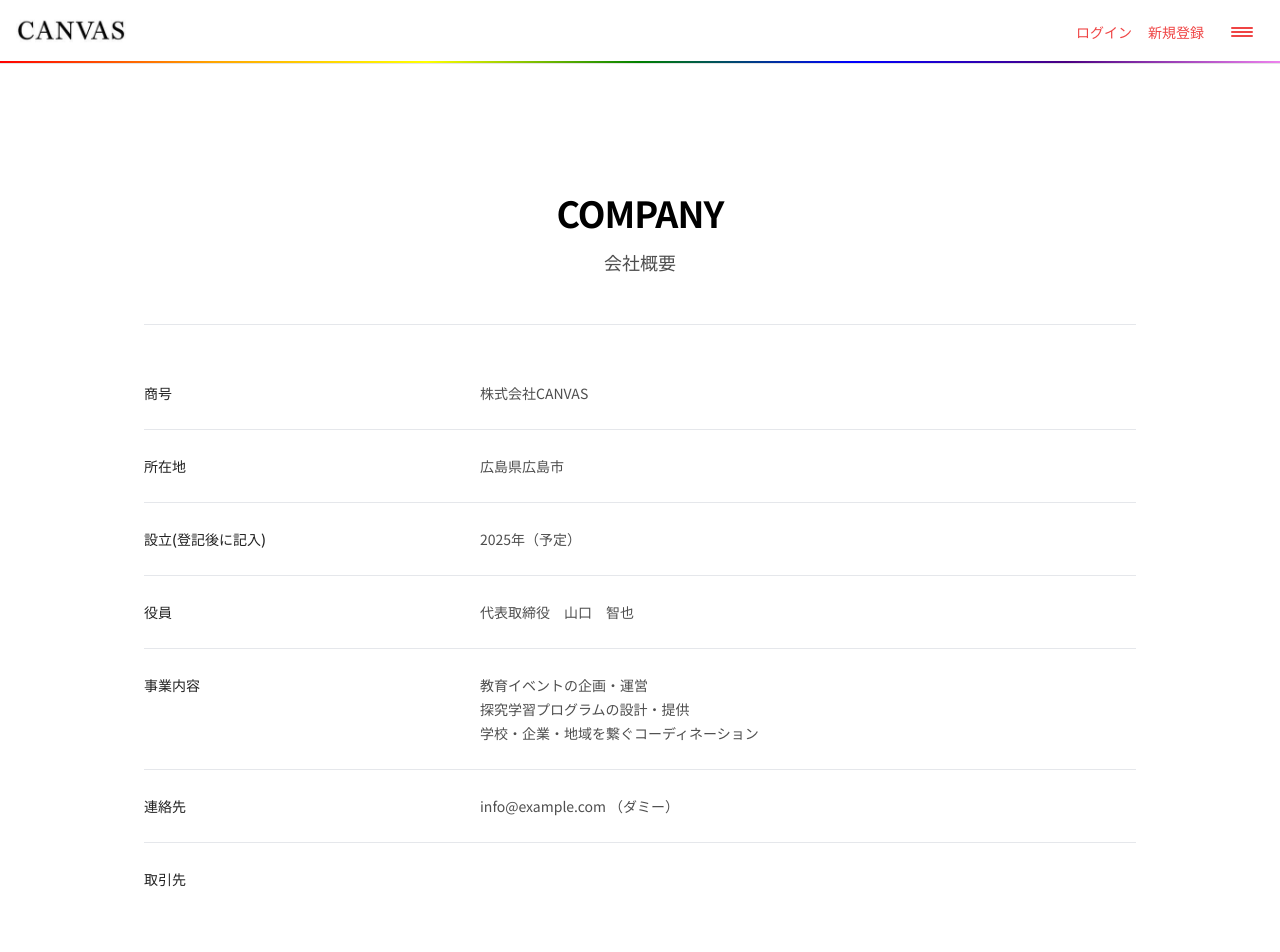
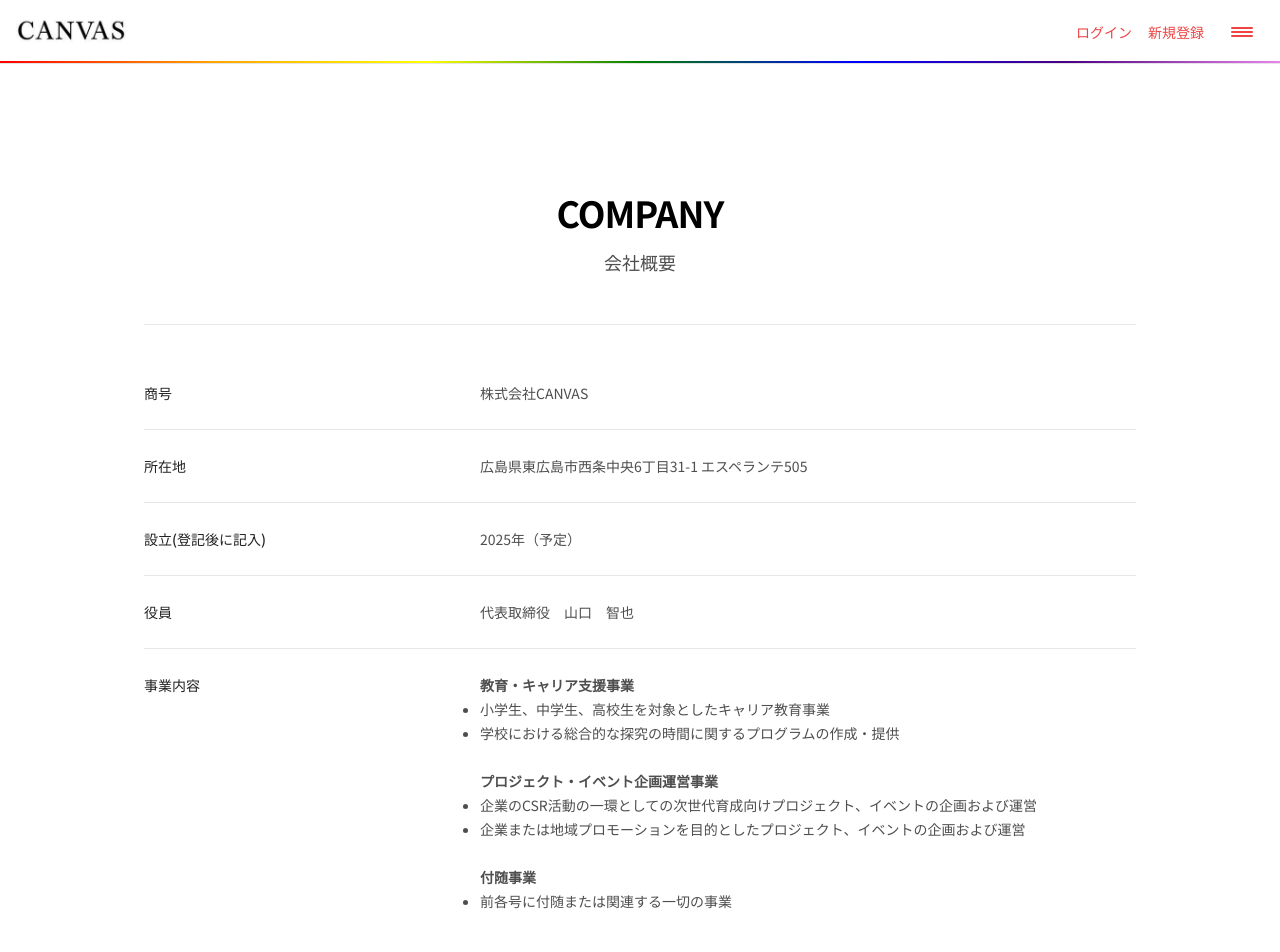
Before and after one commit to yvngmaxe/Canvas-site, a Next.js app: page /company in a window 1280 px wide. Shown: the top 952 px of the page. Built offline with nearby package versions, Linux system fonts and the light colour scheme; no server answers.

Commit message:
sentence

```diff
--- a/app/aboutus/page.tsx
+++ b/app/aboutus/page.tsx
@@ -19,27 +19,17 @@ export default function AboutUsPage() {
             className={`${styles.section} ${styles.splitSection} ${styles.sectionFirst}`}
           >
             <div className={styles.splitText}>
-              <h2 className={styles.heading}>教育から広島の色を描き興す</h2>
+              <h2 className={styles.heading}>越境する</h2>
               <div className={styles.bodyCopy}>
                 <p className={styles.text}>
-                  情報が錯綜するこの社会で遠くにあるものがまるで近くにあるかのように感じることがありませんか。すべての情報が手に入る現代社会で都道府県として、各地域として区切られている曲がりくねった線は何を意味しているのでしょうか。情報に目を取られ、あなたの手の届く範囲にある素敵なつながりを忘れていませんか。
-                </p>
-                <p className={styles.text}>
-                  多種多様な地域や事業をテーマに探究を行うことで子どもに新しい「生きるための色」を咲かせ、一方では、この色により新たに地域創生の種が植えられます。教育を通して、新たな人々のつながり・想いを生むと同時に、子どもの点数化できない人間としての力を見つけます。
-                </p>
-                <p className={styles.text}>
-                  あなただけの推し企業・地域・場所を見つけてください。
-                  <br />
-                  ここから、教育から、個人を、地域を、色鮮やかに。
-                  <br />
-                  ここにすべての想いを乗せて広島の色をキャンバスに描き興こす。
+                  確固たる自分を持つことが自分の人生の最大の教科書になる。子どもが受動的に学ぶ閉鎖的な学習空間など、既存の行動範囲/思考範囲を越えない教育は「自分とは」という自分らしさを失わせます。私たちは、自分の快適な土地や空間を越えて深く学び、既存の思考の枠を越えて探究し、今の自分を越えて本当の自分を描き出すことで、揺るがぬ信念や夢、目標につながる確固たる自分を築くことができる。自分を越え、未踏の領域で得た揺るがぬ信念と夢、目標こそが、人生を切り拓く羅針盤となるのです。子どもの内側に秘められているモノを外側へ引き出し、子どもが未来を見つけて切り拓くためのキャリア教育です。
                 </p>
               </div>
             </div>
             <div className={styles.splitVisual}>
               <Image
                 src="/images/01.png"
-                alt="CANVASの学びを象徴する色鮮やかなグラフィック"
+                alt="1つ目の項目の見出しの画像"
                 width={640}
                 height={640}
                 className={styles.sectionImage}
@@ -55,7 +45,7 @@ export default function AboutUsPage() {
             <div className={styles.splitVisual}>
               <Image
                 src="/images/02.png"
-                alt="学びに向かう子どもたちのイメージ"
+                alt="２つ目の項目の見出しの画像"
                 width={640}
                 height={640}
                 className={styles.sectionImage}
@@ -63,7 +53,9 @@ export default function AboutUsPage() {
             </div>
             <div className={styles.splitText}>
               <h2 className={styles.heading}>
-                変わりゆく世の中と共に教育の形をアップデートする
+                変わりゆく世の中と共に
+                <br />
+                教育の形をアップデートする
               </h2>
               <div className={styles.bodyCopy}>
                 <p className={styles.text}>
--- a/app/company/page.tsx
+++ b/app/company/page.tsx
@@ -18,7 +18,7 @@ export default function CompanyPage() {
               所在地
             </dt>
             <dd className="mt-1 text-sm leading-6 text-foreground/80 sm:col-span-2 sm:mt-0">
-              広島県広島市
+              広島県東広島市西条中央6丁目31-1 エスペランテ505
             </dd>
           </div>
           <div className="px-4 py-6 sm:grid sm:grid-cols-3 sm:gap-4 sm:px-0">
@@ -42,11 +42,33 @@ export default function CompanyPage() {
               事業内容
             </dt>
             <dd className="mt-1 text-sm leading-6 text-foreground/80 sm:col-span-2 sm:mt-0">
-              教育イベントの企画・運営
-              <br />
-              探究学習プログラムの設計・提供
-              <br />
-              学校・企業・地域を繋ぐコーディネーション
+              <strong>教育・キャリア支援事業</strong>
+              <ul>
+                <li style={{ listStyleType: "disc" }}>
+                  小学生、中学生、高校生を対象としたキャリア教育事業
+                </li>
+                <li style={{ listStyleType: "disc" }}>
+                  学校における総合的な探究の時間に関するプログラムの作成・提供
+                </li>
+                <br />
+              </ul>
+              <strong>プロジェクト・イベント企画運営事業</strong>
+              <ul>
+                <li style={{ listStyleType: "disc" }}>
+                  企業のCSR活動の一環としての次世代育成向けプロジェクト、イベントの企画および運営
+                </li>
+                <li style={{ listStyleType: "disc" }}>
+                  企業または地域プロモーションを目的としたプロジェクト、イベントの企画および運営
+                </li>
+                <br />
+              </ul>
+              <strong>付随事業</strong>
+              <ul>
+                <li style={{ listStyleType: "disc" }}>
+                  前各号に付随または関連する一切の事業
+                </li>
+                <br />
+              </ul>
             </dd>
           </div>
           <div className="px-4 py-6 sm:grid sm:grid-cols-3 sm:gap-4 sm:px-0">
--- a/components/FirstVisitIntro/index.tsx
+++ b/components/FirstVisitIntro/index.tsx
@@ -130,11 +130,11 @@ export default function FirstVisitIntro({
       </div>
       <div className={styles.inner}>
         <h2 ref={headlineRef} className={styles.headline}>
-          広島にあるもの、
+          居場所を超えて学び
           <br />
-          ぜんぶで、
+          思考の枠を超えて探究し
           <br />
-          教育。
+          今の自分を超えて本当の自分を描く
         </h2>
       </div>
     </div>
--- a/components/Hero/index.tsx
+++ b/components/Hero/index.tsx
@@ -43,11 +43,11 @@ export default function Hero() {
       <div className={styles.overlay} aria-hidden>
         <div className={styles.overlayInner}>
           <h2 id="hero-headline" className={styles.headline}>
-            広島にあるもの、
+            居場所を超えて学び
             <br />
-            ぜんぶで、
+            思考の枠を超えて探究し
             <br />
-            教育。
+            今の自分を超えて本当の自分を描く
           </h2>
         </div>
       </div>
--- a/components/LPcompany/index.tsx
+++ b/components/LPcompany/index.tsx
@@ -22,7 +22,7 @@ const variants = {
 };
 
 export default function LPcompany({
-  title = "すべての地域と人を教育を通してつなぎ合わせる",
+  title = "確固たる自分を持つことが自分の人生の最大の教科書になる",
   description = "",
 }: Props) {
   return (
@@ -40,17 +40,11 @@ export default function LPcompany({
           </h2>
           <p className={styles.text}>{description}</p>
           <p className={styles.text}>
-            広島全体でピースをつなぎ合わせる教育を通して
-            <br className={styles.desktopBreak} />
-            この土地の間でそれぞれ特別な色を持つ人やモノ、想いが結びつく。
+            <strong>
+              子どもが向かうべき未来を自ら見つけ出し、その道を自ら切り拓く力を育てるためのキャリア教育をお届けします。
+            </strong>
           </p>
-          <p className={styles.text}>
-            広島に住むあなたに
-            <br className={styles.desktopBreak} />
-            「広島」というモノトーンに見えていた土地を
-            <br className={styles.desktopBreak} />
-            より多彩に、色鮮やかに魅せます。
-          </p>
+
           <div className={styles.actions}>
             <Link href="/aboutus" className={styles.button}>
               わたしたちについて
```
